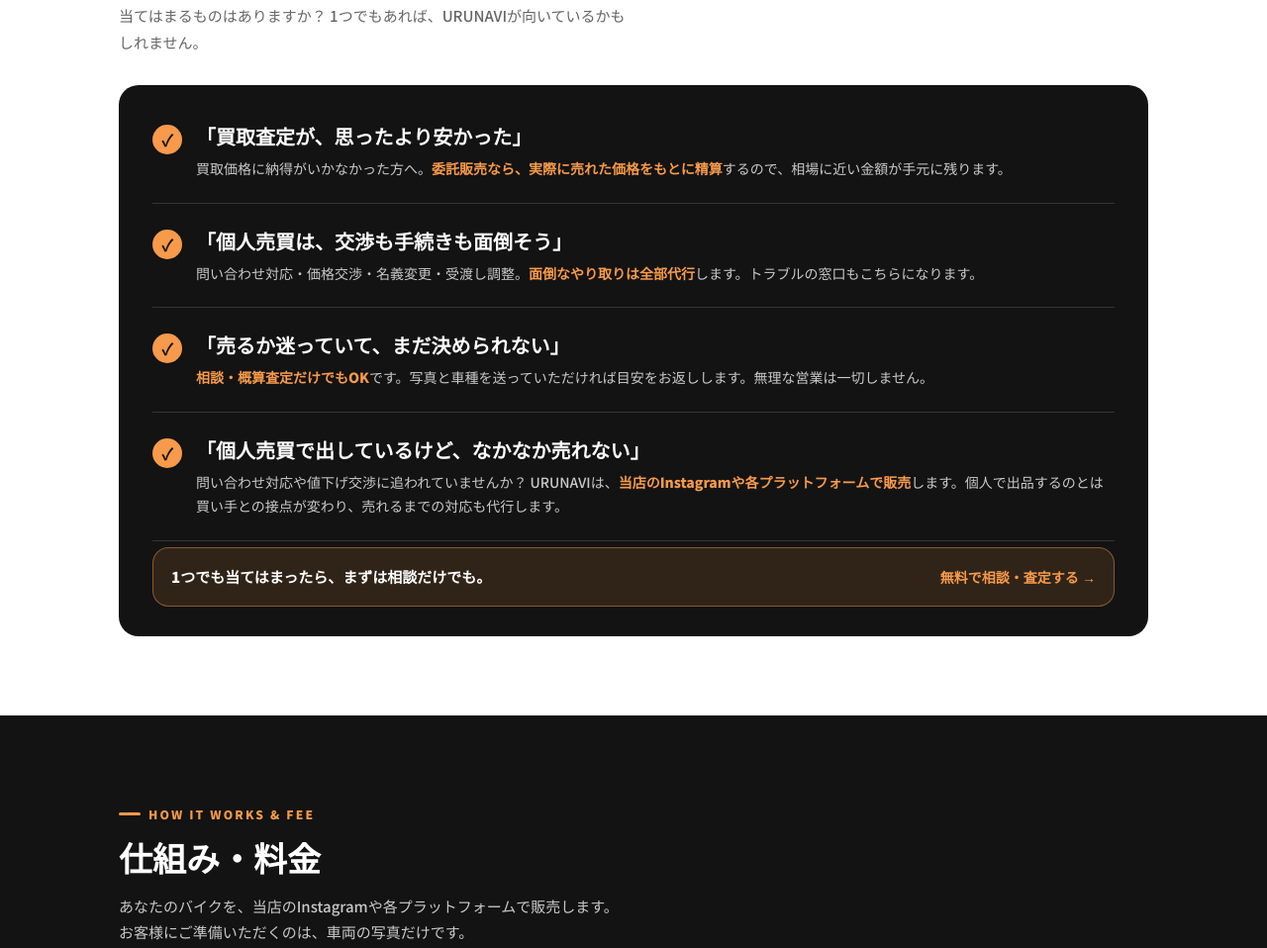
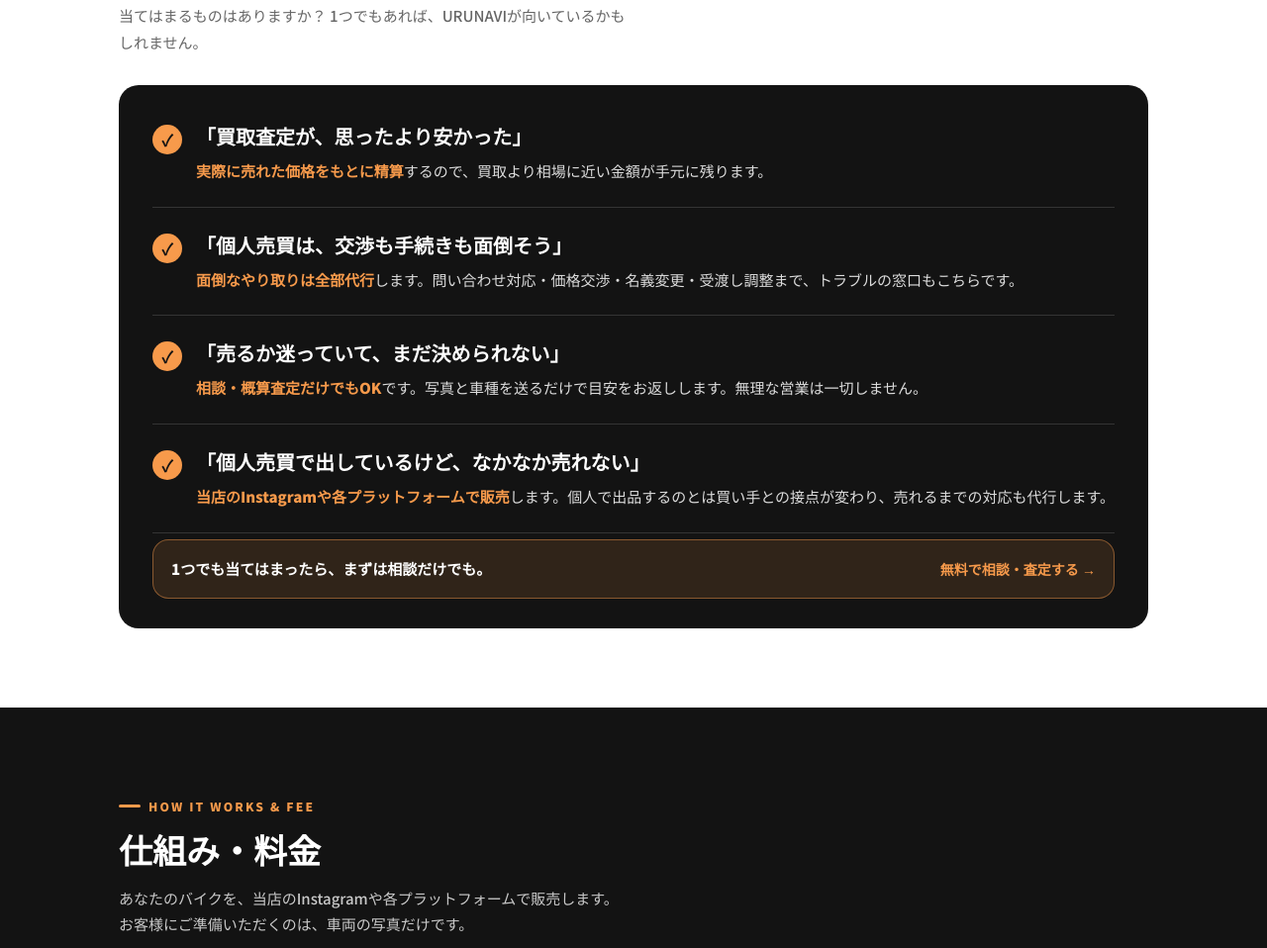
Before and after one commit to therustygarage/urunavi-LP, a plain HTML site: page index.html in a window 1280 px wide. Shown: the part 880-1838 px from the top of the page at 99% size. Drawn offline with nearby package versions, Linux system fonts and the light colour scheme.

Commit message:
「こんな方へ」の回答文を短く・結論先行に改善

```diff
--- a/index.html
+++ b/index.html
@@ -107,7 +107,7 @@
     display:flex;align-items:center;justify-content:center;font-weight:900;font-size:16px;
   }
   .check-row .voice{font-size:18px;font-weight:900;color:var(--white);line-height:1.55;}
-  .check-row .answer{font-size:14px;color:#c9c9c9;margin-top:6px;line-height:1.7;}
+  .check-row .answer{font-size:15px;color:#dcdcdc;margin-top:6px;line-height:1.85;}
   .check-row .answer strong{color:var(--orange);font-weight:900;}
   .check-foot{
     margin-top:6px;background:rgba(247,154,75,.13);border:1px solid rgba(247,154,75,.45);
@@ -291,28 +291,28 @@
         <span class="check-icon">✓</span>
         <div>
           <p class="voice">「買取査定が、思ったより安かった」</p>
-          <p class="answer">買取価格に納得がいかなかった方へ。<strong>委託販売なら、実際に売れた価格をもとに精算</strong>するので、相場に近い金額が手元に残ります。</p>
+          <p class="answer"><strong>実際に売れた価格をもとに精算</strong>するので、買取より相場に近い金額が手元に残ります。</p>
         </div>
       </div>
       <div class="check-row">
         <span class="check-icon">✓</span>
         <div>
           <p class="voice">「個人売買は、交渉も手続きも面倒そう」</p>
-          <p class="answer">問い合わせ対応・価格交渉・名義変更・受渡し調整。<strong>面倒なやり取りは全部代行</strong>します。トラブルの窓口もこちらになります。</p>
+          <p class="answer"><strong>面倒なやり取りは全部代行</strong>します。問い合わせ対応・価格交渉・名義変更・受渡し調整まで、トラブルの窓口もこちらです。</p>
         </div>
       </div>
       <div class="check-row">
         <span class="check-icon">✓</span>
         <div>
           <p class="voice">「売るか迷っていて、まだ決められない」</p>
-          <p class="answer"><strong>相談・概算査定だけでもOK</strong>です。写真と車種を送っていただければ目安をお返しします。無理な営業は一切しません。</p>
+          <p class="answer"><strong>相談・概算査定だけでもOK</strong>です。写真と車種を送るだけで目安をお返しします。無理な営業は一切しません。</p>
         </div>
       </div>
       <div class="check-row">
         <span class="check-icon">✓</span>
         <div>
           <p class="voice">「個人売買で出しているけど、なかなか売れない」</p>
-          <p class="answer">問い合わせ対応や値下げ交渉に追われていませんか？ URUNAVIは、<strong>当店のInstagramや各プラットフォームで販売</strong>します。個人で出品するのとは買い手との接点が変わり、売れるまでの対応も代行します。</p>
+          <p class="answer"><strong>当店のInstagramや各プラットフォームで販売</strong>します。個人で出品するのとは買い手との接点が変わり、売れるまでの対応も代行します。</p>
         </div>
       </div>
       <div class="check-foot">
```
